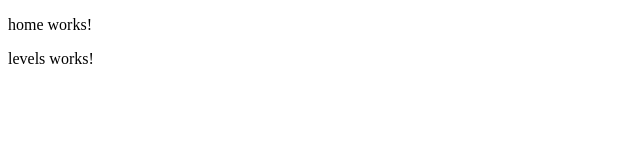
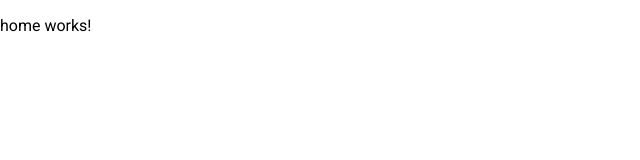
Before and after one commit to deepaktiwari88/Sokoban-Angular, an Angular app: page /home in a window 1280 px wide. Shown: the top 160 px of the page, without its empty margins (0-640 px from the left). Built offline with nearby package versions, Linux system fonts and the light colour scheme.

Commit message:
Added Material UI Layout CDK

```diff
--- a/angular.json
+++ b/angular.json
@@ -23,6 +23,9 @@
               "src/assets"
             ],
             "styles": [
+              {
+                "input": "node_modules/@angular/material/prebuilt-themes/indigo-pink.css"
+              },
               "src/styles.scss"
             ],
             "scripts": []
@@ -72,6 +75,9 @@
             "tsConfig": "src/tsconfig.spec.json",
             "karmaConfig": "src/karma.conf.js",
             "styles": [
+              {
+                "input": "node_modules/@angular/material/prebuilt-themes/indigo-pink.css"
+              },
               "src/styles.css"
             ],
             "scripts": [],
--- a/package.json
+++ b/package.json
@@ -11,12 +11,15 @@
   },
   "private": true,
   "dependencies": {
-    "@angular/animations": "^6.1.0",
+    "@angular/animations": "^6.1.10",
+    "@angular/cdk": "^6.2.0",
     "@angular/common": "^6.1.0",
     "@angular/compiler": "^6.1.0",
     "@angular/core": "^6.1.0",
+    "@angular/flex-layout": "^9.0.0-beta.31",
     "@angular/forms": "^6.1.0",
     "@angular/http": "^6.1.0",
+    "@angular/material": "^6.4.7",
     "@angular/platform-browser": "^6.1.0",
     "@angular/platform-browser-dynamic": "^6.1.0",
     "@angular/router": "^6.1.0",
--- a/src/app/app.component.html
+++ b/src/app/app.component.html
@@ -1,2 +1 @@
 <router-outlet></router-outlet>
-<app-levels></app-levels>
--- a/src/app/app.module.ts
+++ b/src/app/app.module.ts
@@ -4,10 +4,12 @@
 import { AppComponent } from "./app.component";
 import { LevelsComponent } from "./levels/levels.component";
 import { AppRoutingModule } from "./app-routing/app-routing.module";
+import { HomeComponent } from "./home/home.component";
+import { BrowserAnimationsModule } from '@angular/platform-browser/animations';
 
 @NgModule({
-  declarations: [AppComponent, LevelsComponent],
-  imports: [BrowserModule, AppRoutingModule],
+  declarations: [AppComponent, LevelsComponent, HomeComponent],
+  imports: [BrowserModule, AppRoutingModule, BrowserAnimationsModule],
   providers: [],
   bootstrap: [AppComponent],
 })
--- a/src/index.html
+++ b/src/index.html
@@ -1,6 +1,8 @@
 <!doctype html>
 <html lang="en">
 <head>
+<link href="https://fonts.googleapis.com/icon?family=Material+Icons" rel="stylesheet">
+<link href="https://fonts.googleapis.com/css?family=Roboto:300,400,500" rel="stylesheet">
   <meta charset="utf-8">
   <title>SokobanAngular</title>
   <base href="/">
--- a/src/styles.scss
+++ b/src/styles.scss
@@ -1 +1,4 @@
 /* You can add global styles to this file, and also import other style files */
+
+html, body { height: 100%; }
+body { margin: 0; font-family: 'Roboto', sans-serif; }
```
Also changed, not shown: 1 other file (tests, documents, lock files or other folders).
